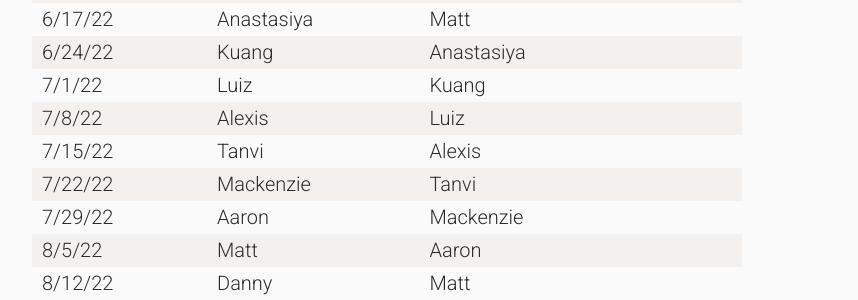
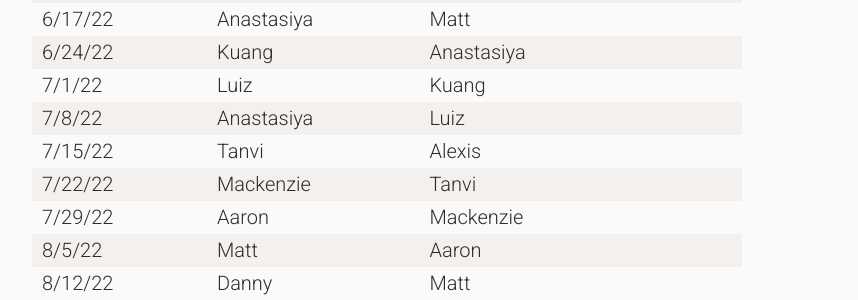
Before and after one commit to wilkelab/wilkelab.github.io, a Jekyll site: the page built from lab_meetings.md, in a window 1280 px wide and 900 px high, scrolled down 328 px. Shown: the part 154-454 px from the top of the window, without its empty margins (253-1111 px from the left). Built offline with Jekyll 4.4.1, drawn with Linux system fonts in a browser that asks for light colours; nearby versions of some CDN libraries.

Commit message:
Switch Anastasiya and Alexis

```diff
--- a/lab_meetings.md
+++ b/lab_meetings.md
@@ -19,7 +19,7 @@ Lab meetings are held Fridays from 11 AM -- 12:30 PM in MBB 3.204.
 | 6/17/22 || Anastasiya || Matt ||
 | 6/24/22 || Kuang || Anastasiya ||
 | 7/1/22 || Luiz || Kuang ||
-| 7/8/22 || Alexis || Luiz ||
+| 7/8/22 || Anastasiya || Luiz ||
 | 7/15/22 || Tanvi || Alexis ||
 | 7/22/22 || Mackenzie || Tanvi ||
 | 7/29/22 || Aaron || Mackenzie ||
```
